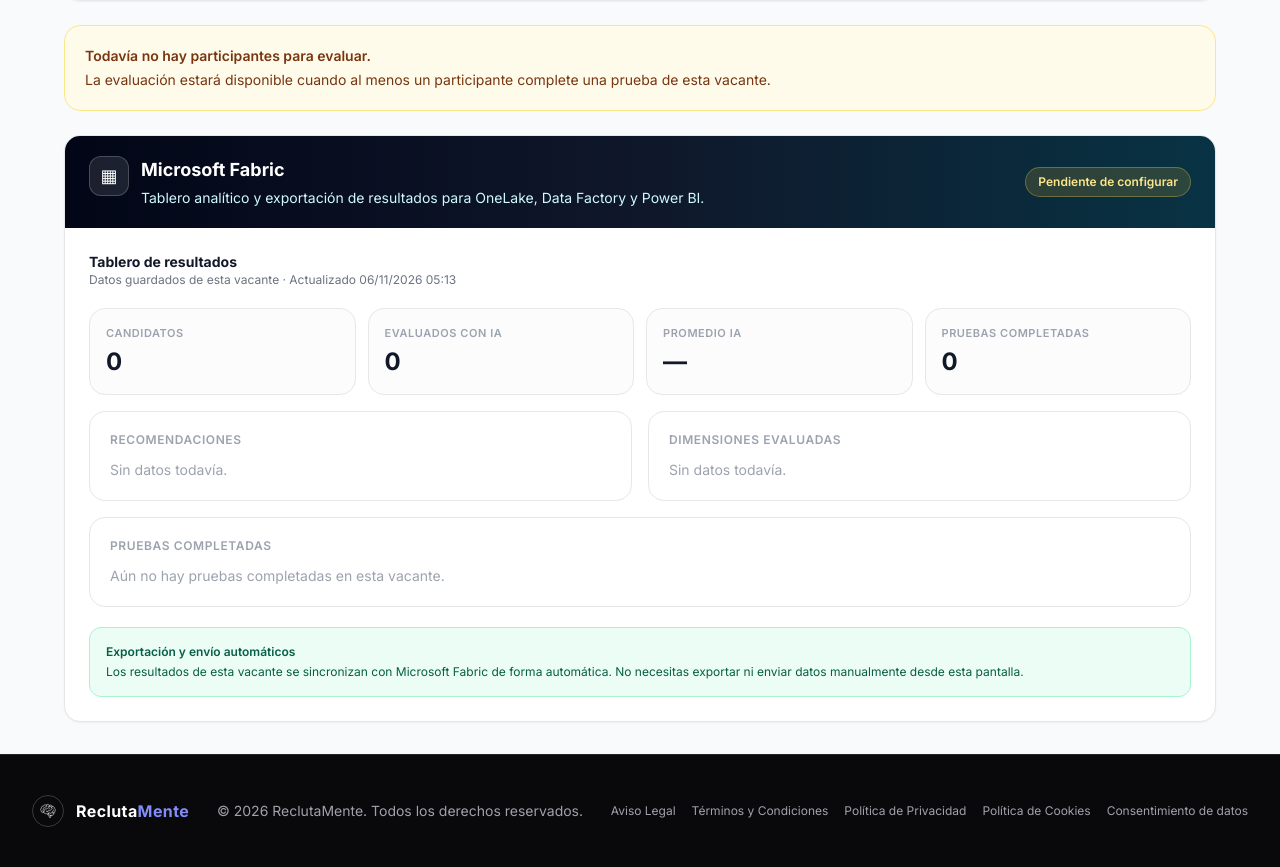
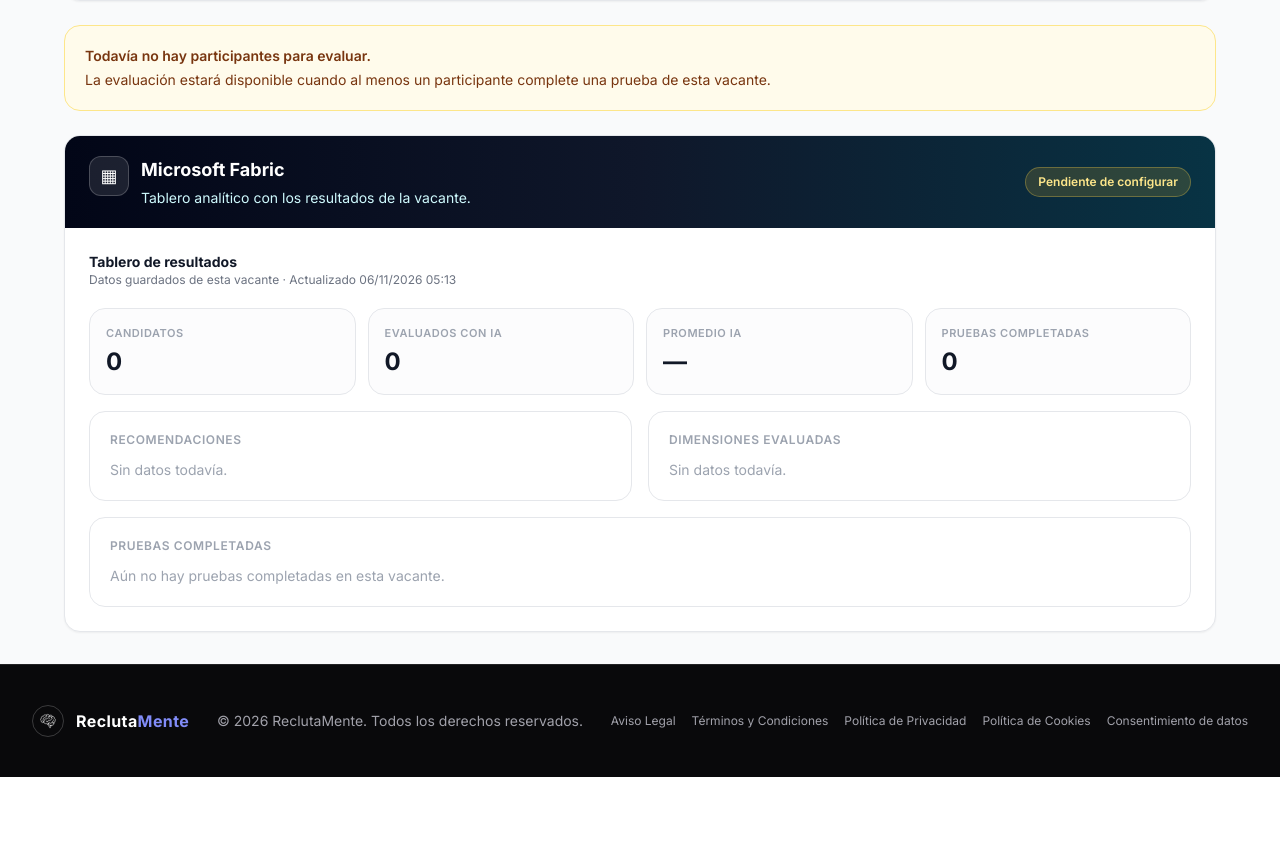
Before and after one commit to stepharriaza/ReclutaMente, a Django app: page /empresa/vacantes/1/evaluar-ia/ in a window 1280 px wide. Shown: the part 953-1820 px from the top of the page. After the commit the page ends 1730 px from the top, so only its background shows below. Run offline with Django 5.2, Linux system fonts and the light colour scheme; a user stored in the database is signed in; tables that the repository leaves empty hold one stand-in row (values such as "Sample post"); data that the repository does not hold is empty; some libraries are stand-ins or nearby versions.

Commit message:
Actualizacion de evaluacion

```diff
--- a/templates/Empresas/evaluar_participantes_ia.html
+++ b/templates/Empresas/evaluar_participantes_ia.html
@@ -572,7 +572,7 @@
                         <div class="h-10 w-10 rounded-xl bg-white/10 border border-white/20 flex items-center justify-center text-lg">▦</div>
                         <div>
                             <h2 class="text-lg font-bold">Microsoft Fabric</h2>
-                            <p class="text-sm text-cyan-100 mt-1">Tablero analítico y exportación de resultados para OneLake, Data Factory y Power BI.</p>
+                            <p class="text-sm text-cyan-100 mt-1">Tablero analítico con los resultados de la vacante.</p>
                         </div>
                     </div>
                     {% if fabric_embed_disponible %}
@@ -889,10 +889,6 @@
                     </div>
                     {% endfor %}
 
-                    <div class="rounded-xl bg-emerald-50 border border-emerald-200 p-4 text-xs text-emerald-800">
-                        <p class="font-semibold">Exportación y envío automáticos</p>
-                        <p class="mt-1">Los resultados de esta vacante se sincronizan con Microsoft Fabric de forma automática. No necesitas exportar ni enviar datos manualmente desde esta pantalla.</p>
-                    </div>
                 </div>
                 {% endif %}
             </div>
```
